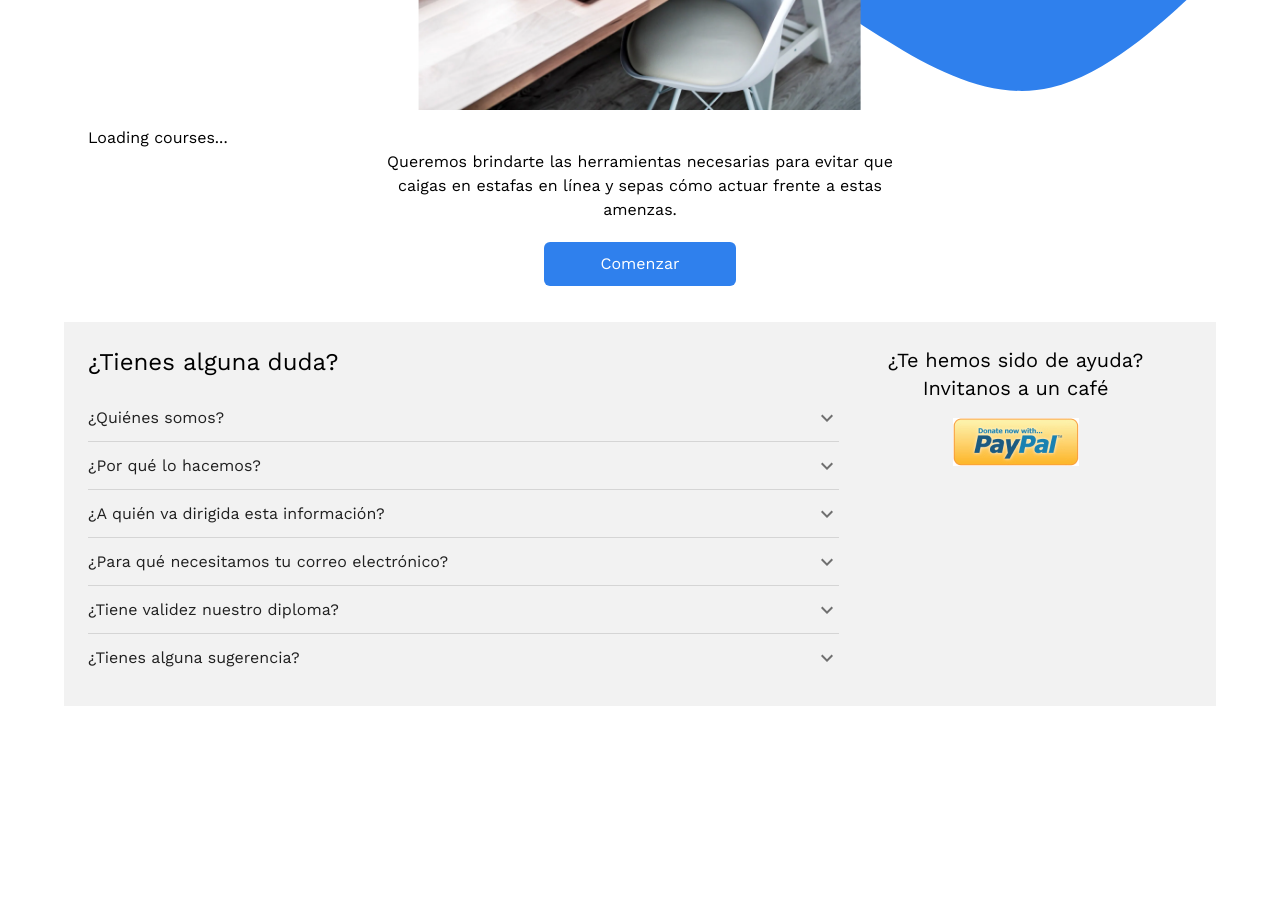
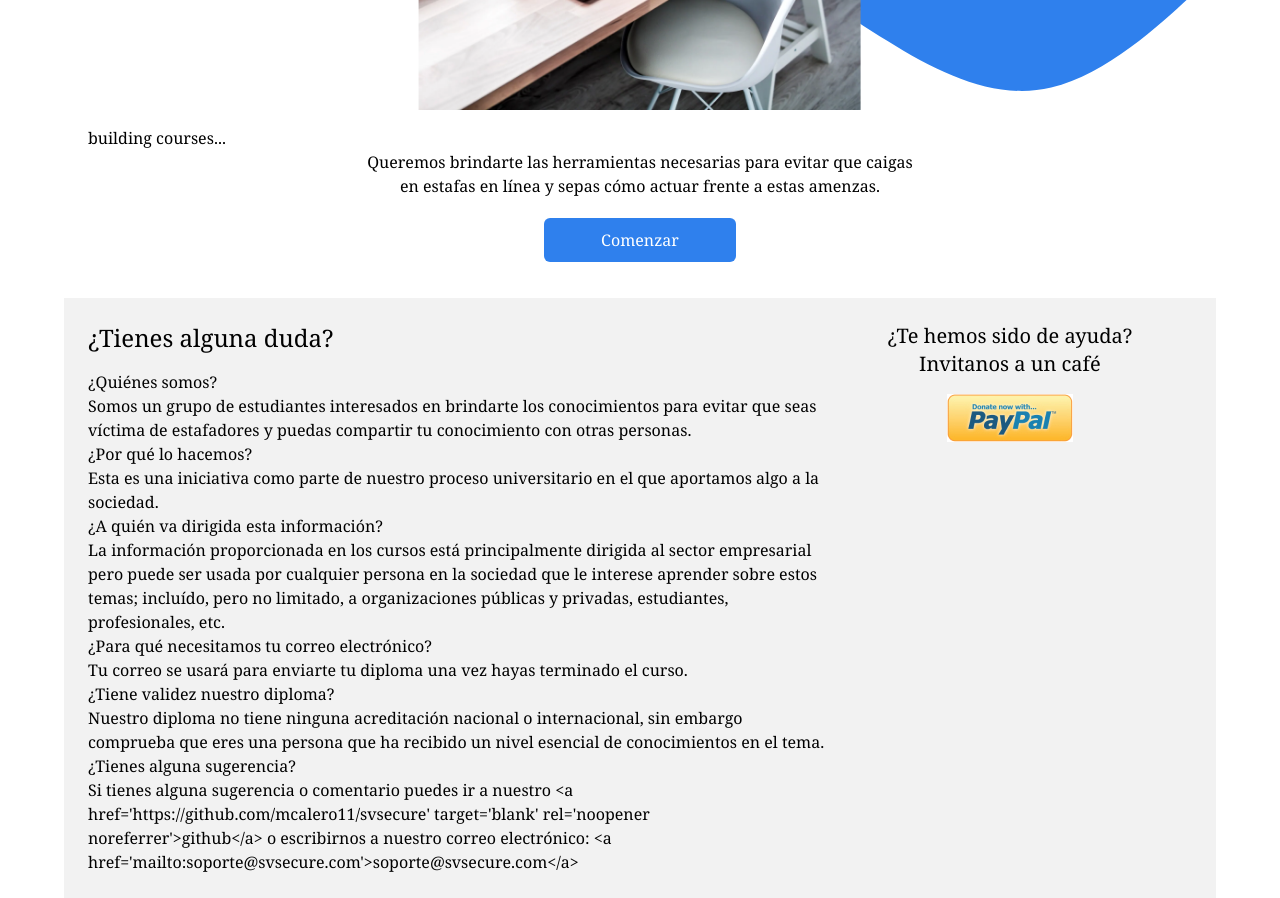
Before and after one commit to mcalero11/svsecure, a Next.js app: page / in a window 1280 px wide. Shown: the part 560-1458 px from the top of the page. Before the commit the page ends 1266 px from the top, so only its background shows below. Built offline with nearby package versions, Linux system fonts and the light colour scheme.

Commit message:
bump next js (#15)

```diff
--- a/src/app/layout.tsx
+++ b/src/app/layout.tsx
@@ -1,7 +1,6 @@
 import { Analytics } from "@vercel/analytics/react";
 import "../styles/globals.css";
 import { Metadata } from "next";
-import "@fontsource/work-sans";
 
 export const metadata: Metadata = {
   title: "svsecure",
--- a/src/components/CoursesList.tsx
+++ b/src/components/CoursesList.tsx
@@ -1,7 +1,7 @@
 const CoursesList = () => {
   return (
     <article>
-      <h2>Loading courses...</h2>
+      <h2>building courses...</h2>
     </article>
   );
 };
--- a/src/components/FaqItem/FaqItem.tsx
+++ b/src/components/FaqItem/FaqItem.tsx
@@ -1,7 +1,3 @@
-"use client";
-import { Accordion, AccordionDetails, AccordionSummary } from "@mui/material";
-import ExpandMoreIcon from "@mui/icons-material/ExpandMore";
-
 type FaqItemProps = {
   question: string;
   answer: string;
@@ -9,19 +5,10 @@ type FaqItemProps = {
 
 const FaqItem = ({ question, answer }: FaqItemProps) => {
   return (
-    <Accordion className="w-full bg-transparent border-0 shadow-none">
-      <AccordionSummary
-        expandIcon={<ExpandMoreIcon />}
-        aria-controls="panel-content"
-        id="panel-header"
-        className="px-0"
-      >
-        <h3 className="font-medium">{question}</h3>
-      </AccordionSummary>
-      <AccordionDetails className="py-0">
-        <p dangerouslySetInnerHTML={{ __html: answer }} />
-      </AccordionDetails>
-    </Accordion>
+    <>
+      <p>{question}</p>
+      <p>{answer}</p>
+    </>
   );
 };
 
```
Also changed, not shown: package.json (+6 -11 lines), 2 other files (tests, documents, lock files or other folders).
